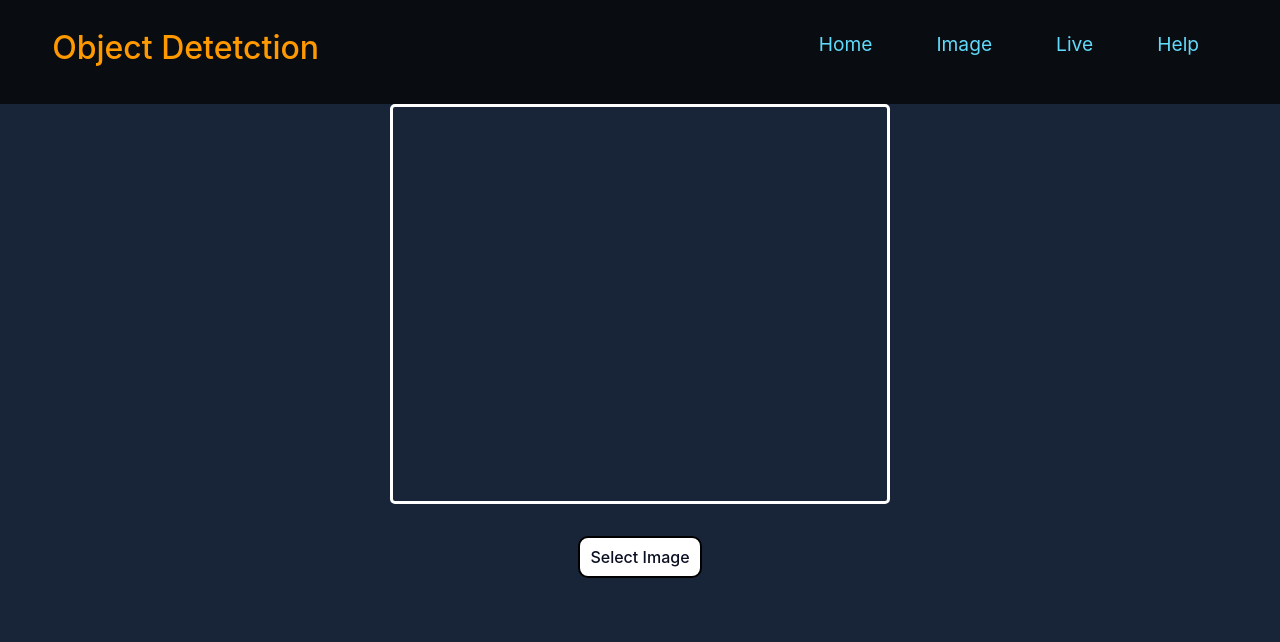
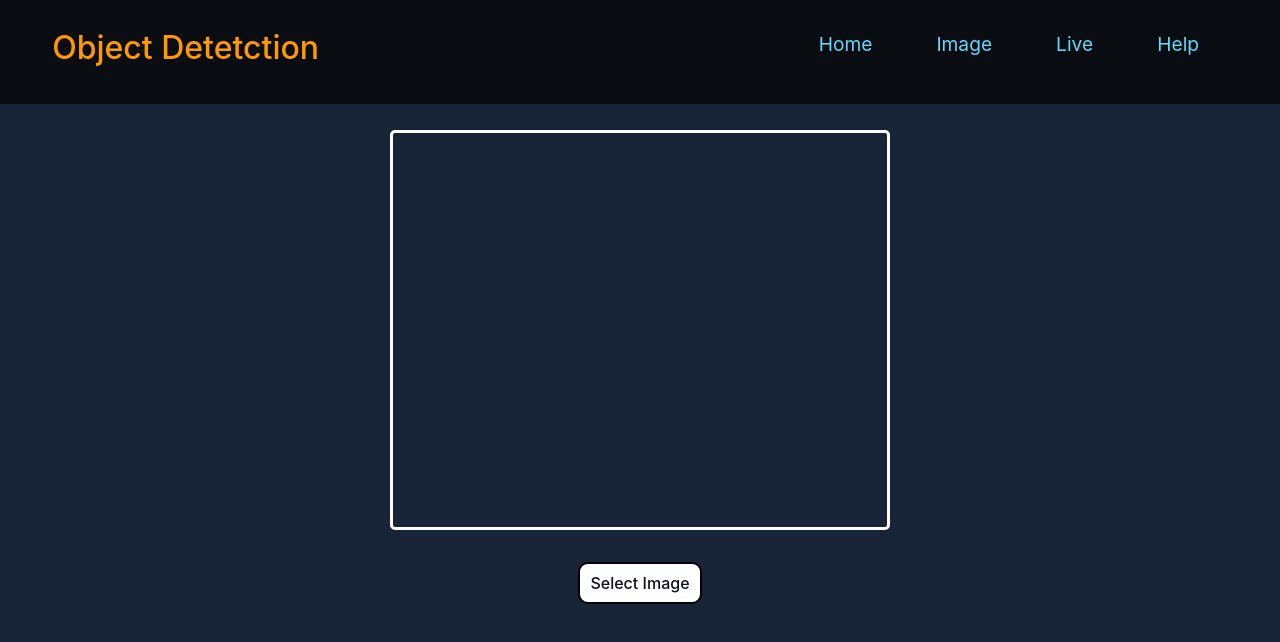
Before and after one commit to Radon333/Obj-detection, a React (Create React App) app: page /image-based in a window 1280 px wide. Shown: the top 642 px of the page. Built offline with nearby package versions, Linux system fonts and the light colour scheme.

Commit message:
added margin

```diff
--- a/src/Pages/ImageBased/ImageBased.js
+++ b/src/Pages/ImageBased/ImageBased.js
@@ -21,6 +21,7 @@ const DetectorContainer = styled.div`
   align-items: center;
   justify-content: center;
   position: relative;
+  margin-top:2vw;
 `;
 
 const TargetImg = styled.img`
@@ -43,7 +44,6 @@ const SelectButton = styled.button`
   margin-top: 2em;
   cursor: pointer;
   transition: all 260ms ease-in-out;
-
   &:hover {
     background-color: transparent;
     border: 2px solid #fff;
@@ -53,16 +53,13 @@ const SelectButton = styled.button`
 
 const TargetBox = styled.div`
   position: absolute;
-
   left: ${({ x }) => x + "px"};
   top: ${({ y }) => y + "px"};
   width: ${({ width }) => width + "px"};
   height: ${({ height }) => height + "px"};
-
   border: 4px solid #1ac71a;
   background-color: transparent;
   z-index: 20;
-
   &::before {
     content: "${({ classType, score }) => `${classType} ${score.toFixed(1)}%`}";
     color: #1ac71a;
@@ -147,6 +144,7 @@ export function ImageBased(props) {
   };
 
   return (
+
     <ObjectDetectorContainer>
       <DetectorContainer>
         {imgData && <TargetImg src={imgData} ref={imageRef} />}
```
